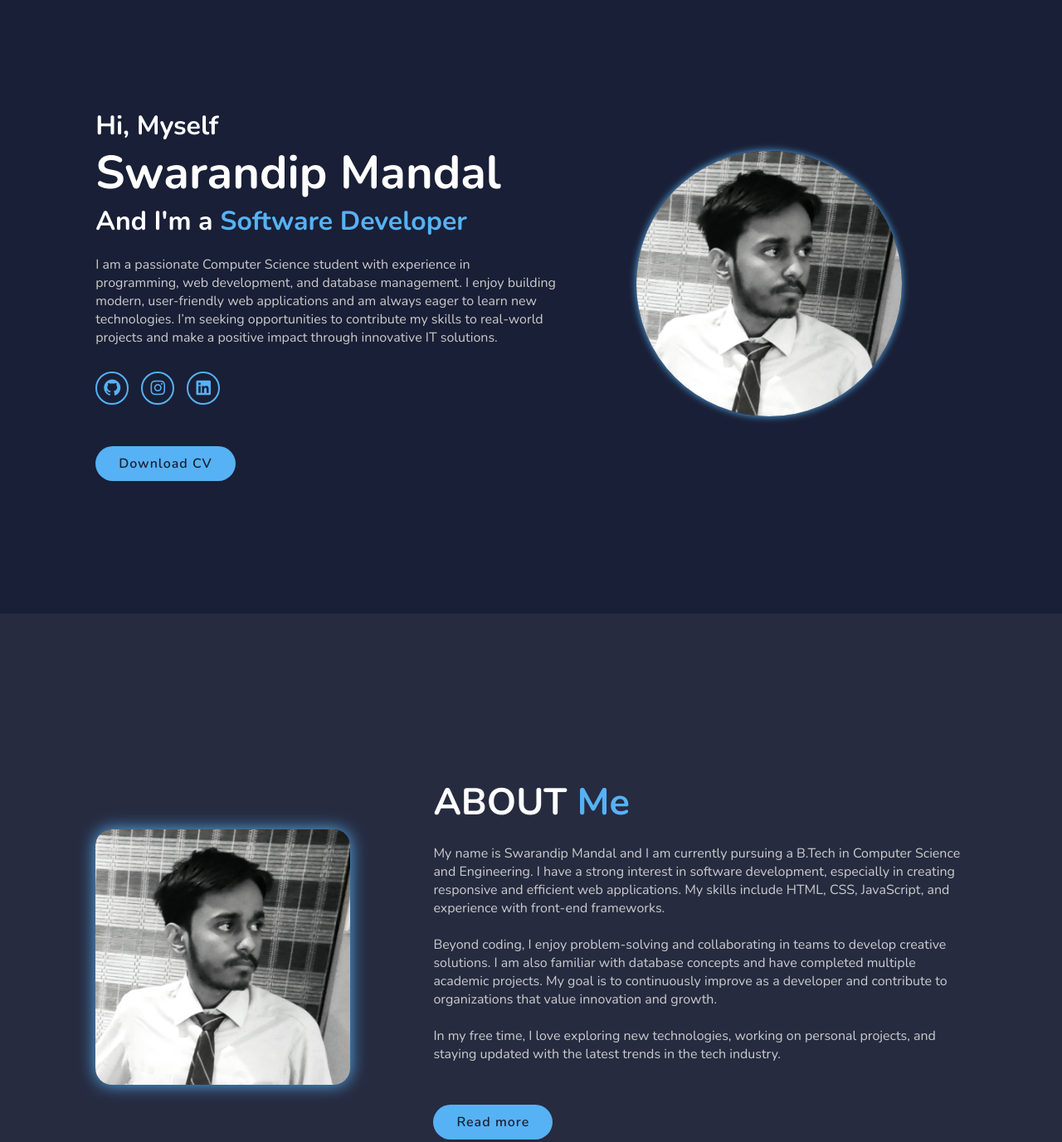
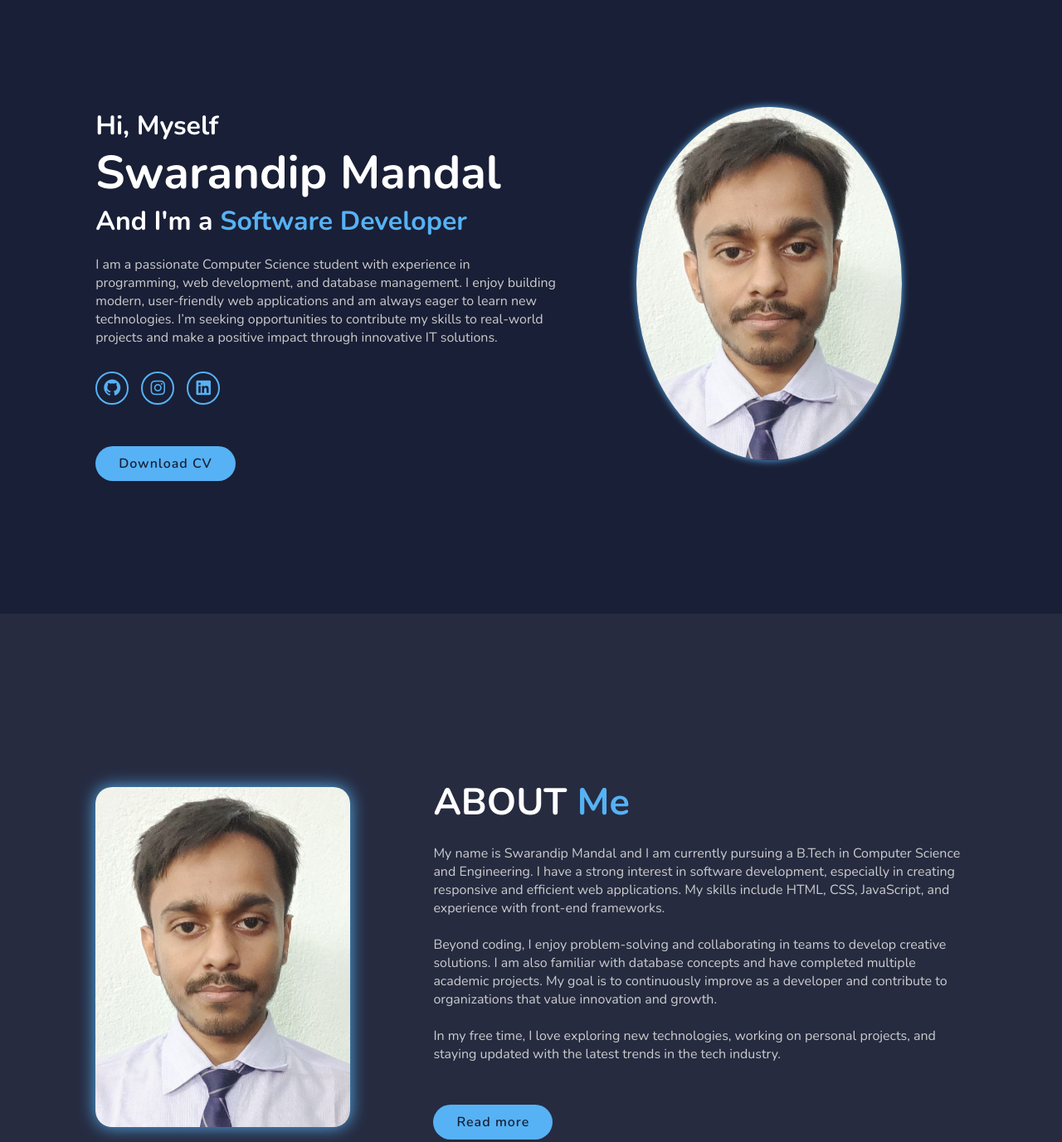
Before and after one commit to Swarandip/Portfolio-Website, a plain HTML site: page index.html in a window 1280 px wide. Shown: the part 60-1437 px from the top of the page at 83% size. Drawn offline with nearby package versions, Linux system fonts and the light colour scheme.

Commit message:
UPDATE data

```diff
--- a/index.html
+++ b/index.html
@@ -42,14 +42,14 @@
         <a href="DELOITE.pdf" class="btn" target="_blank">Download CV</a>
       </div>
       <div class="home-img">
-        <img src="WhatsApp Image 2025-07-23 at 21.00.13_049cfb85.jpg" alt="Profile Photo">
+        <img src="CV PHOTO.jpg" alt="Profile Photo">
       </div>
     </section>
 
     <!-- ABOUT SECTION -->
     <section class="about" id="about">
       <div class="about-img">
-        <img src="WhatsApp Image 2025-07-23 at 21.00.13_049cfb85.jpg" alt="Profile Photo">
+        <img src="CV PHOTO.jpg" alt="Profile Photo">
       </div>
       <div class="about-content">
         <h2 class="heading">ABOUT <span>Me</span></h2>
```
Also changed, not shown: CV PHOTO.jpg (added), 1 other file.
